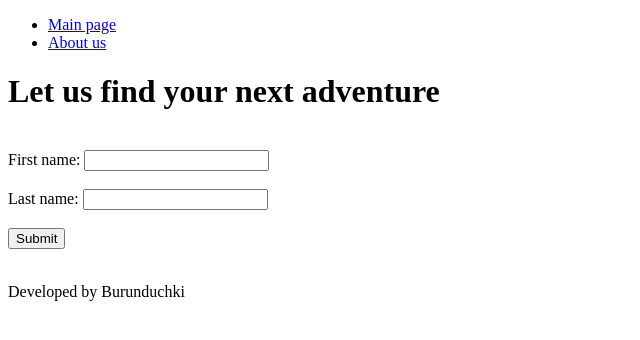
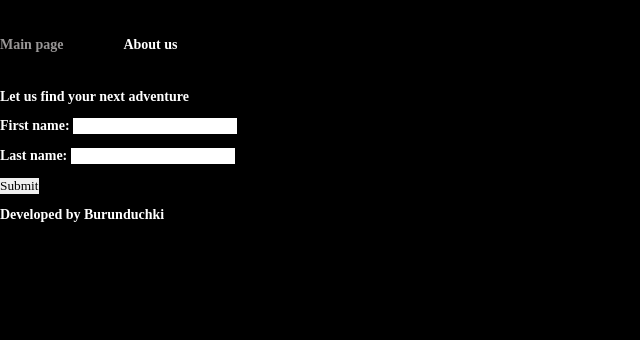
Before and after one commit to 2labor/WebDev_Project_Burunduchki, a plain HTML site: page contact.html in a window 1280 px wide. Shown: the whole page, without its empty margins (0-640 px from the left). Drawn offline with Linux system fonts and the light colour scheme.

Commit message:
Commit #2.1

```diff
--- a/contact.html
+++ b/contact.html
@@ -4,6 +4,8 @@
   <meta charset="UTF-8">
   <meta name="viewport" content="width=device-width, initial-scale=1.0">
   <title>Contact</title>
+  <link rel="stylesheet" href="Css/reset.css">
+  <link rel="stylesheet" href="Css/style.css">
 </head>
 <body>
   <header>
```
